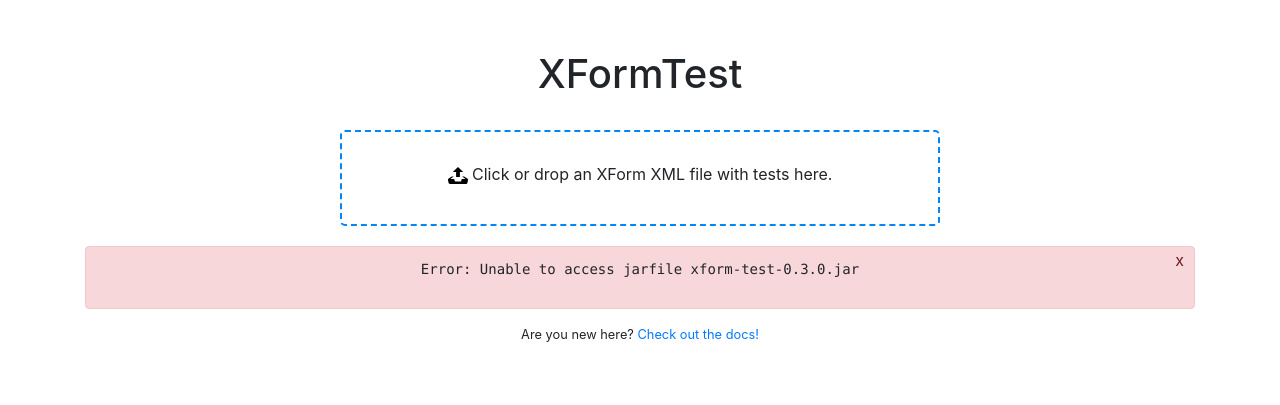
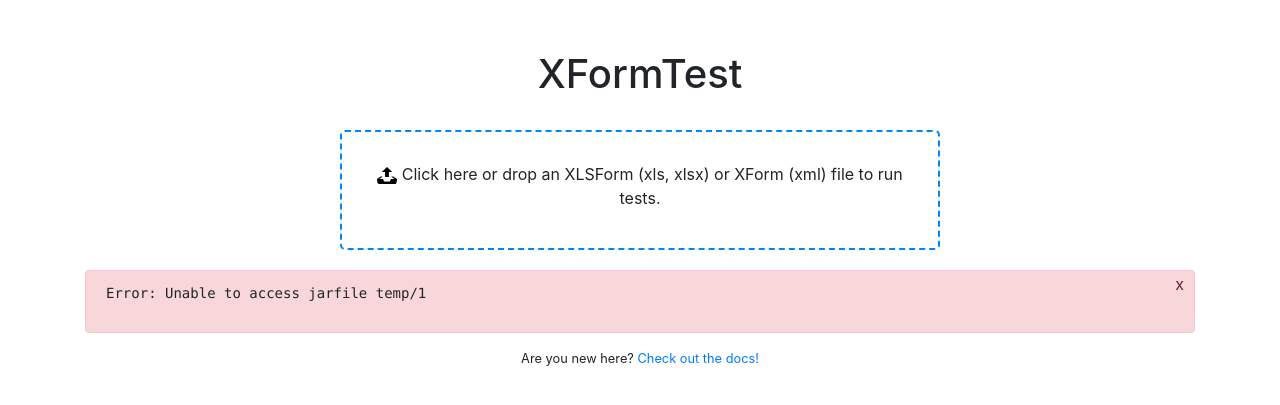
Before and after one commit to bciar/xform-test-web, a Flask app: page /xform_test/1 in a window 1280 px wide. Shown: the top 405 px of the page. Run offline with Flask 2, Linux system fonts and the light colour scheme; parts of the project's set-up code (start-up, migrations or seed data) failed here and were passed over; some libraries are stand-ins or nearby versions.

Commit message:
- Updated dependency xform-test JarFile. - Improved result notifications. - Added logic to remove temp files after usage. - Added dependency 'pyxform' for the ability to convert xls/xlsx files to xml. - Added ability to accept xlsx or xls XLSForms.

```diff
--- a/app.py
+++ b/app.py
@@ -3,8 +3,10 @@
 http://xform-test.pma2020.org
 http://xform-test-docs.pma2020.org
 """
+from glob import glob
 import platform
 import os
+
 from flask import Flask, render_template, jsonify, request
 # noinspection PyProtectedMember
 from static_methods import _run_background_process, _run_windows_process
@@ -15,6 +17,7 @@
 is_windows = platform.system() == 'Windows'
 path_char = '\\' if is_windows else '/'
 TEMP_DIR = 'temp'
+XFORM_TEST_EXECUTABLE = glob('bin/xform-test/*.jar')[0]
 
 
 @app.route('/')
@@ -32,11 +35,31 @@
 @app.route('/xform_test/<string:filename>')
 def xform_test(filename):
     """Runs XFormTest CLI."""
-    command = 'java -jar xform-test-0.3.0.jar '+TEMP_DIR+path_char+filename
     try:
+        if filename.endswith('.xls') or filename.endswith('.xlsx'):
+            xml = filename.replace('.xlsx', '.xml').replace('.xls', '.xml')
+            command = 'xls2xform ' + TEMP_DIR + path_char + filename + ' ' + \
+                      TEMP_DIR + path_char + xml
+            stdout, stderr = _run_background_process(command) if not \
+                is_windows else _run_windows_process(command)
+            if stderr:
+                return render_template('index.html', error=stderr)
+        else:
+            xml = filename
+
+        command = 'java -jar ' + XFORM_TEST_EXECUTABLE + ' ' \
+                  + TEMP_DIR + path_char + xml
         stdout, stderr = _run_background_process(command) if not \
             is_windows else _run_windows_process(command)
-        return render_template('index.html', error=stderr, out=stdout)
+        for file in glob('temp/*'):
+            os.remove(file)
+        if stderr:
+            # TODO: @Joe: Fix so CLI does not return this in err msg.
+            stderr = stderr.replace(
+                'Exception in thread "main" org.pma2020.xform_test.', '')
+            return render_template('index.html', error=stderr)
+        else:
+            return render_template('index.html', out=stdout)
     except Exception as err:
         return render_template('index.html', error=err)
 
--- a/requirements-unlocked.txt
+++ b/requirements-unlocked.txt
@@ -3,6 +3,7 @@
 Flask-Cors
 Flask-Script
 gunicorn
+pyxform
 pycodestyle==2.4.0
 pydocstyle==2.1.1
 pylint==2.1.1
--- a/templates/index.html
+++ b/templates/index.html
@@ -9,22 +9,28 @@
             <svg xmlns="http://www.w3.org/2000/svg" width="20" height="17" viewBox="0 0 20 17">
               <path d="M10 0l-5.2 4.9h3.3v5.1h3.8v-5.1h3.3l-5.2-4.9zm9.3 11.5l-3.2-2.1h-2l3.4 2.6h-3.5c-.1 0-.2.1-.2.1l-.8 2.3h-6l-.8-2.2c-.1-.1-.1-.2-.2-.2h-3.6l3.4-2.6h-2l-3.2 2.1c-.4.3-.7 1-.6 1.5l.6 3.1c.1.5.7.9 1.2.9h16.3c.6 0 1.1-.4 1.3-.9l.6-3.1c.1-.5-.2-1.2-.7-1.5z"></path>
             </svg>
-            <span> Click or drop an XForm XML file with tests here.</span>
+            <span> Click here or drop an XLSForm (xls, xlsx) or XForm (xml) file to run tests.</span>
           </label>
         </div>
     </form>
 
     {% if out %}
         <div class="alert alert-success message-bar" style="position:relative">
-            <span style="position:absolute;top:1px;right:10px;cursor:pointer;">x</span>
+          <span style="position:absolute;top:1px;right:10px;cursor:pointer;">x</span>
+          <div style="text-align:left;">
+            <pre>SUCCESS!</pre>
+            <br/>
             <pre>{{ out }}</pre>
+          </div>
         </div>
     {% endif %}
 
     {% if error %}
         <div class="alert alert-danger message-bar" style="position:relative">
-            <span style="position:absolute;top:1px;right:10px;cursor:pointer;">x</span>
+          <span style="position:absolute;top:1px;right:10px;cursor:pointer;">x</span>
+          <div style="text-align:left;">
             <pre>{{ error }}</pre>
+          </div>
         </div>
     {% endif %}
     <p style="font-size: 0.8em;">
@@ -40,13 +46,13 @@
 <script src="../static/dropzone.js"></script>
 <script>
       Dropzone.autoDiscover = false;
-      var myDropzone = new Dropzone("#myDropzone", { acceptedFiles: '.xml' });
+      var myDropzone = new Dropzone("#myDropzone", { acceptedFiles: '.xml,.xls,.xlsx' });
       myDropzone.on("success", function(file) {
           /* Maybe display some more file information on your page */
           const response = JSON.parse(file.xhr.response);
           if (response.success) {
-                $('#message-bar').removeClass('alert-danger').addClass('alert-success').show();
-                $('#message-bar').html('success!');
+                $('#message-bar').removeClass('alert-danger').addClass('alert-info').show();
+                $('#message-bar').html('Processing...');
                 location.href = "/xform_test/"+response.filename;
           } else {
                 let err_message = 'error occurred from server';
```
Also changed, not shown: requirements.txt (+7 -0 lines), 3 other files.
